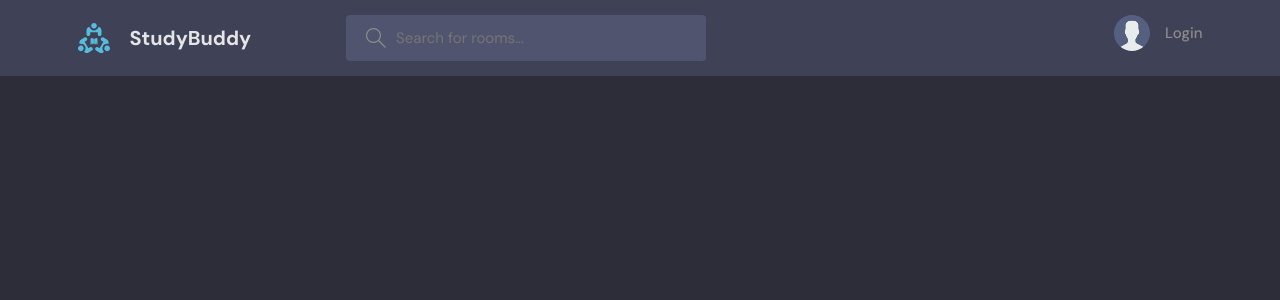
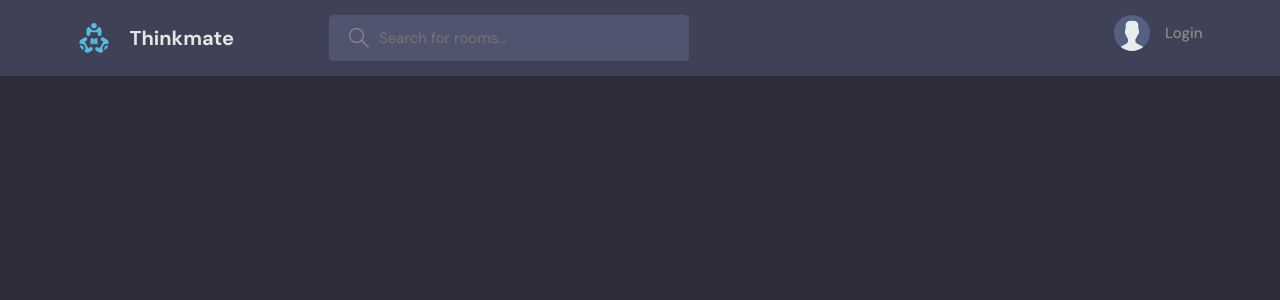
Before and after one commit to Varshanth2025/ThinkMate, a Django app: template thinkmate/templates/main.html in a window 1280 px wide. Shown: the top 300 px of the page. Run offline with Django 3.2, Linux system fonts and the light colour scheme; the template is opened without the code that fills it, so the values that code supplies are empty.

Commit message:
updated readme and made corrections in the codebase

```diff
--- a/thinkmate/templates/main.html
+++ b/thinkmate/templates/main.html
@@ -8,7 +8,7 @@
     <link rel="shortcut icon" href="assets/favicon.ico" type="image/x-icon" />
     <link rel="stylesheet" href="{% static 'styles/style.css' %}">
 
-    <title>StudyBuddy - Find study partners around the world!</title>
+    <title>Thinkmate - Find your Thinking partners around the world!</title>
   </head>
 
   <body>
--- a/thinkmate/templates/navbar.html
+++ b/thinkmate/templates/navbar.html
@@ -4,8 +4,8 @@
 
       <div class="container">
         <a href="{% url 'home' %}" class="header__logo">
-          <img src="{% static  'images/logo.svg' %}" />
-          <h1>StudyBuddy</h1>
+          <img src="{% static  'images/logo.svg' %}" style="border-radius: 15px;"/>
+          <h1>Thinkmate</h1>
         </a>
         <form class="header__search" action="{% url 'home' %}">
           <label>
```
Also changed, not shown: thinkmate/requirements.txt (+25 -2 lines), thinkmate/db.sqlite3, thinkmate/static/images/2021-06-27_16_29_50-Window.png (deleted), thinkmate/static/images/BOIS.jpeg (deleted), thinkmate/static/images/Dennis_Ivanov.jpg (deleted), thinkmate/static/images/bobby_axelrod.jpeg (added), thinkmate/static/images/chat_room.png (added), thinkmate/static/images/dennis.jpg (deleted), thinkmate/static/images/dennis_YYI5oDa.jpg (deleted), thinkmate/static/images/dennis_f7ALlVg.jpg (deleted), thinkmate/static/images/home_page.png (added), 3 other files.
